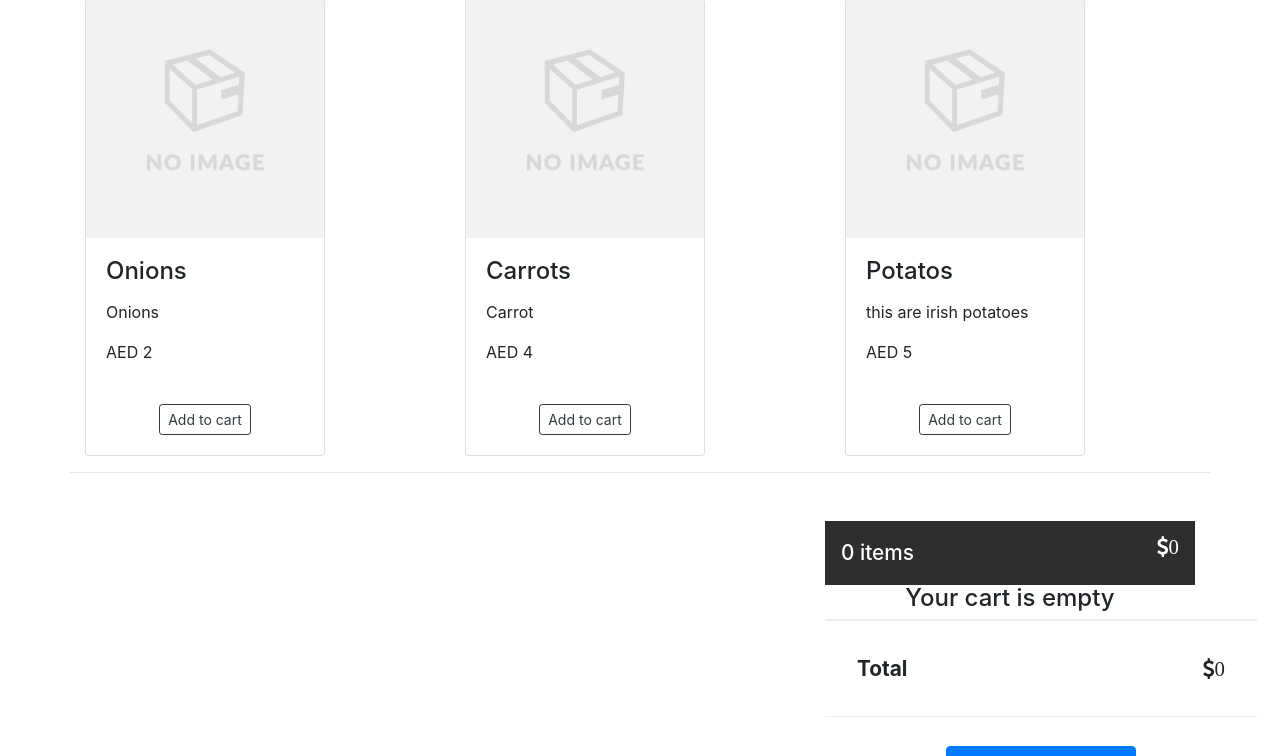
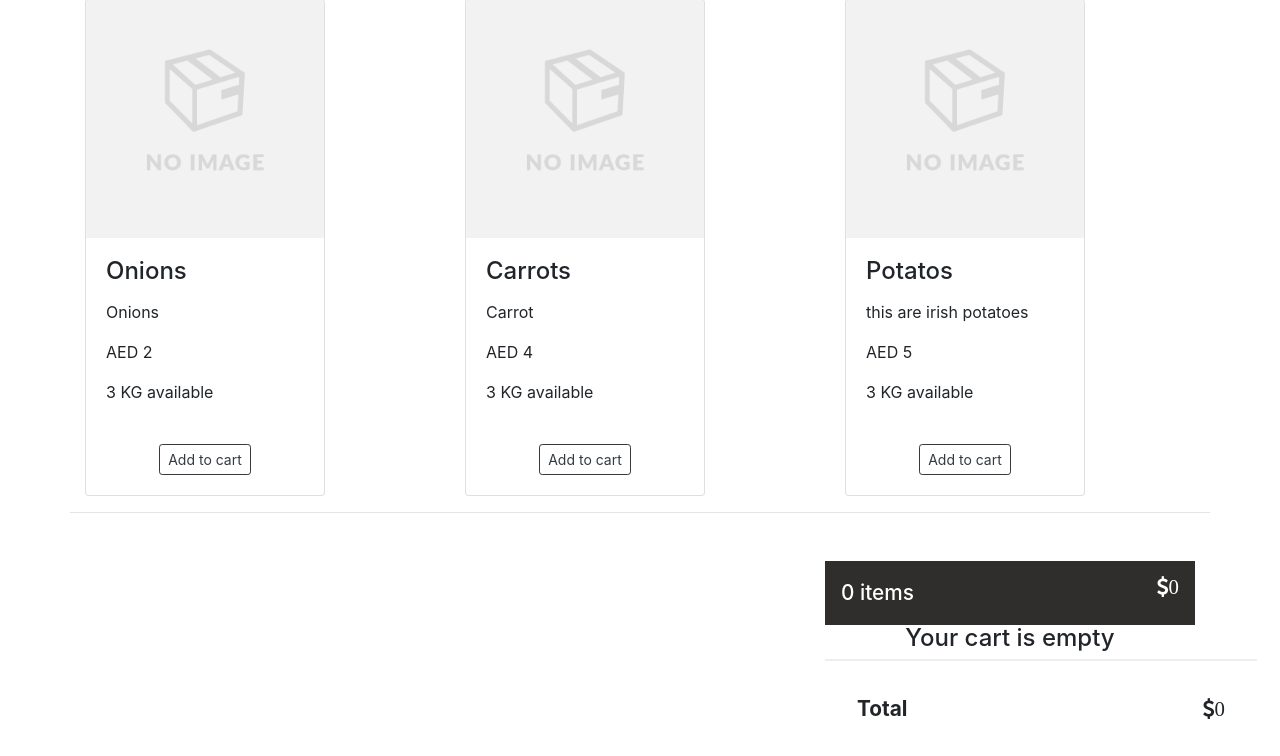
Before and after one commit to FAenX/grocery_store, a Django app: page / in a window 1280 px wide. Shown: the part 106-862 px from the top of the page. Run offline with Django 3.2, Linux system fonts and the light colour scheme; data comes from the database, SQL or seed files in the repository; both versions use the stored data as it was after the commit; some libraries are stand-ins or nearby versions.

Commit message:
display product quantities in stock

```diff
--- a/store/templates/snippets/card.html
+++ b/store/templates/snippets/card.html
@@ -11,6 +11,7 @@
     <h4 class="card-title">{{ obj.product_name}}</h4>
     <p class="card-text">{{ obj.product_description|linebreaks|truncatewords:14 }}</p>
     <p class="card-text">AED {{ obj.prices.all|first }}</p>
+    <p class="card-text">{{obj.quantities.all|first }} KG available </p>
 
     <div class='text-center'>
         <button class="text-center btn btn-outline-dark btn-sm mt-4 sc-add-to-cart" data-id={{ obj.id}} data-name={{ obj.product_name }}  data-price={{ obj.prices.all|first}}  type="submit">Add to cart</button>
```
Also changed, not shown: store.sqlite3.
